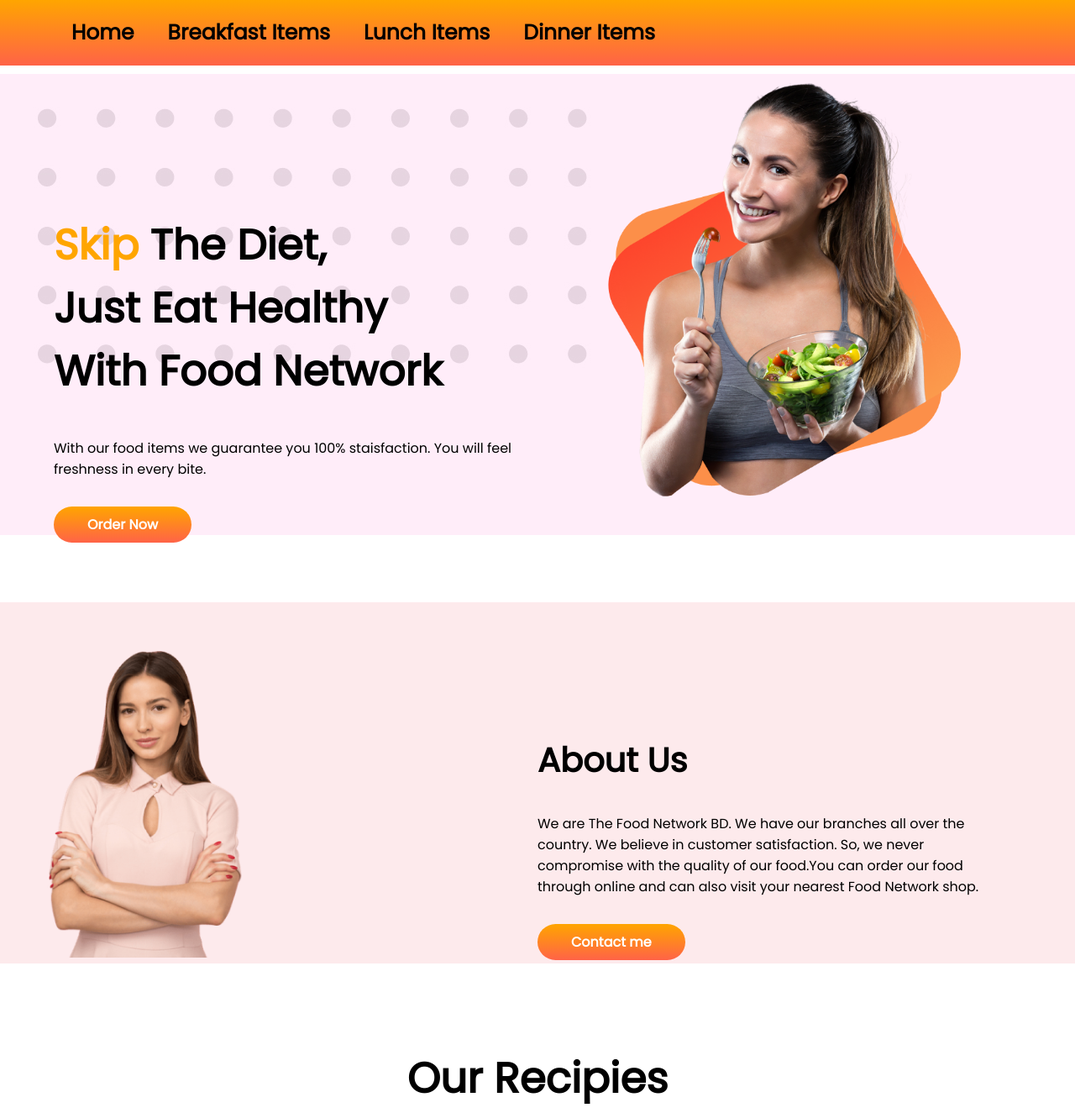
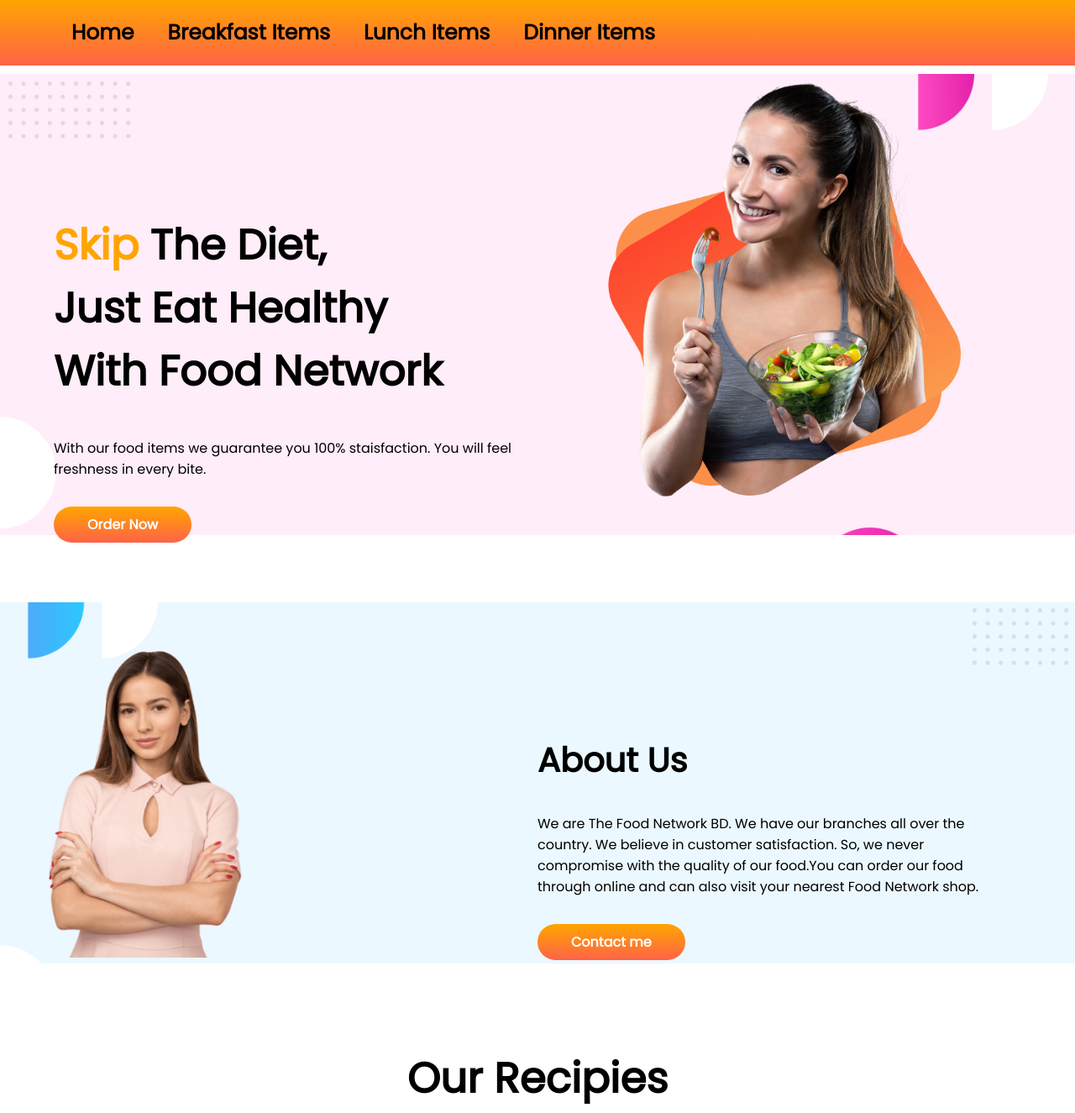
Before and after one commit to istiak47/assignment-one, a plain HTML site: page index.html in a window 1280 px wide. Shown: the top 1325 px of the page at 84% size. Drawn offline with Linux system fonts and the light colour scheme.

Commit message:
bg resized

```diff
--- a/style.css
+++ b/style.css
@@ -47,6 +47,7 @@ h1{
 .bg-img-sec-two{
     background-image: url(section-two-bg.jpg);
     background-repeat: no-repeat;
+    background-size: 100%;
 }
 
 .section-three{
@@ -72,8 +73,12 @@ h1{
     padding-right: 5%;
 }
 .bg-img-sec-three{
-   background-image: url(section-three-bg.jpg);
+    background-image: url(Frame\ 57.jpg);
     background-repeat: no-repeat;
+    background-size: 100%;
+
+
+
 }
 
 
```
